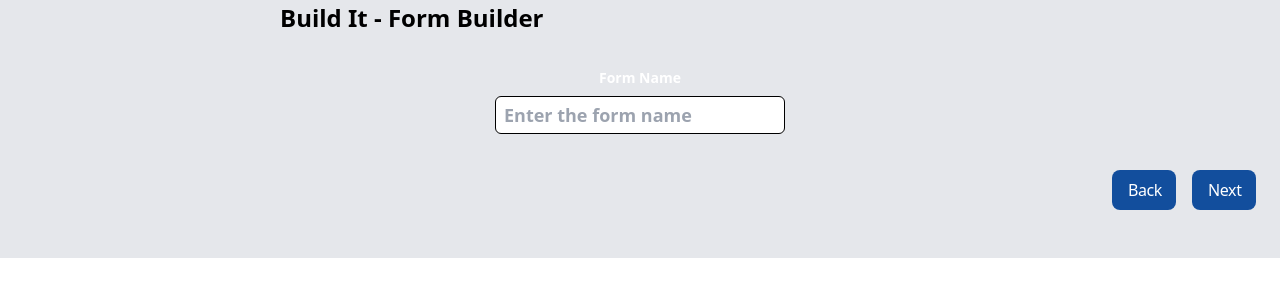
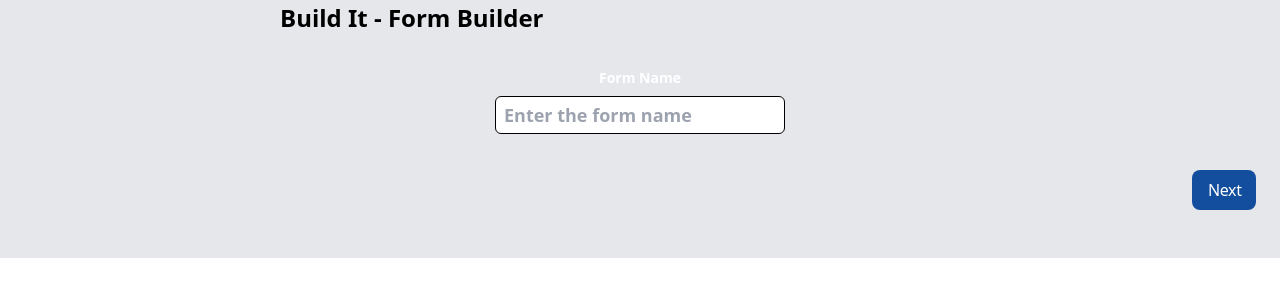
Before and after one commit to bronz3beard/react-form-builder, a React (Vite) app: page / in a window 1280 px wide. Shown: the top 300 px of the page. Built offline with nearby package versions, Linux system fonts and the light colour scheme.

Commit message:
hide back button on initial page

```diff
--- a/src/components/navButtons/index.tsx
+++ b/src/components/navButtons/index.tsx
@@ -76,6 +76,7 @@ const NavButtonRow: FC<NavButtonProps> = (props: NavButtonProps) => {
           childContainerClass="w-full items-center static text-center not-italic tracking-tight font-base text-xs lg:text-base px-2"
         />
       )}
+      {formBuildSection !== FormBuilderSections.NAME && (
         <PrimaryButton
           text="Back"
           type="button"
@@ -86,6 +87,7 @@ const NavButtonRow: FC<NavButtonProps> = (props: NavButtonProps) => {
           buttonClass="flex flex-row items-center rounded-lg font-medium p-2"
           childContainerClass="w-full items-center static text-center not-italic tracking-tight font-base text-xs lg:text-base px-2"
         />
+      )}
       <PrimaryButton
         text="Next"
         type="button"
```
Lines whose indentation alone changed are shown as unchanged.
